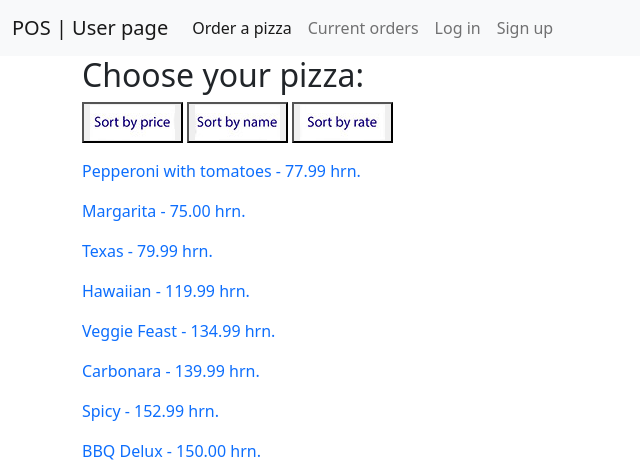
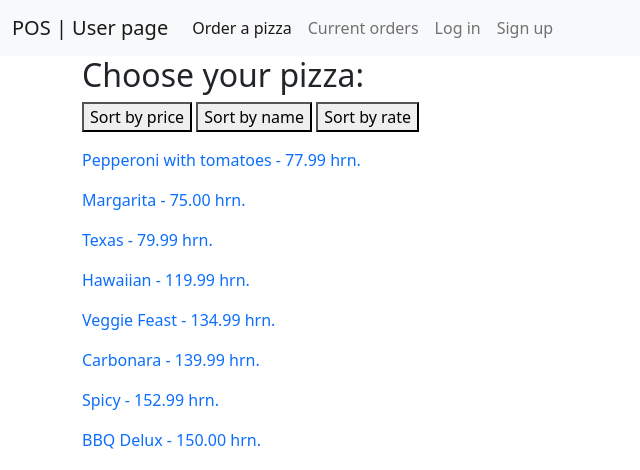
Before and after one commit to denis-liholet/POS, a Flask app: page /pizza_list in a window 1280 px wide. Shown: the top 470 px of the page, without its empty margins (0-640 px from the left). Run offline with Flask 2, Linux system fonts and the light colour scheme; data comes from the database, SQL or seed files in the repository; both versions use the stored data as it was after the commit.

Commit message:
change app.py

```diff
--- a/app.py
+++ b/app.py
@@ -1,6 +1,14 @@
-from pos import app
+from flask import Flask
 
-from views import admin, user, staff, error
+from config import Configuration
+from models.model import database, manager
+
+app = Flask(__name__)
+app.config.from_object(Configuration)
+database.init_app(app)
+manager.init_app(app)
+
+from views import admin, staff, user, error
 
 if __name__ == '__main__':
     app.run()
--- a/config.py
+++ b/config.py
@@ -1,5 +1,6 @@
 class Configuration:
+    DEBUG = True
     SQLALCHEMY_DATABASE_URI = 'sqlite:///resources/pos.db'
+    SQLALCHEMY_MIGRATE_REPO = '/migrations'
     SQLALCHEMY_TRACK_MODIFICATIONS = False
     SECRET_KEY = 'some secret salt)'
-    DEBUG = True
--- a/service/admin_utils.py
+++ b/service/admin_utils.py
@@ -1,7 +1,7 @@
 from flask import flash, redirect, url_for
 
 from models.model import Pizza, User
-from pos import database
+from app import database
 
 
 def if_empty(new_value, old_value):
@@ -36,19 +36,23 @@ def add_new_pizza(request) -> None:
     description = request.form['description']
     image = request.form['image']
 
-    try:
-        price = round(float(request.form['price']), 2)
-    except ValueError:
-        flash('Check your input on the price field. The price could be only in a number format.'
-              'The pizza price has been set to 0.00 hrn, you should change this value !!!')
-        price = 0
+    not_unique = Pizza.query.filter_by(name=name).first()
 
-    pizza = Pizza(name=name, description=description, price=price, image=image)
+    if not_unique:
+        return flash('Pizza name should be an unique')
+    else:
+        try:
+            price = round(float(request.form['price']), 2)
+        except ValueError:
+            flash('Check your input on the price field. The price could be only in a number format.'
+                  'The pizza price has been set to 0.00 hrn, you should change this value.')
+            price = 0
+        pizza = Pizza(name=name, description=description, price=price, image=image)
 
-    database.session.add(pizza)
-    database.session.commit()
+        database.session.add(pizza)
+        database.session.commit()
 
-    flash(f'Pizza "{pizza.name}" has been added.')
+        flash(f'Pizza "{pizza.name}" has been added.')
 
 
 def update_pizza(request, pizza):
--- a/service/database_init.py
+++ b/service/database_init.py
@@ -1,4 +1,4 @@
-from pos import app, database
+from app import app, database
 
 # database creating
 if __name__ == '__main__':
--- a/service/staff_utils.py
+++ b/service/staff_utils.py
@@ -1,4 +1,4 @@
-from pos import database
+from app import database
 
 
 def order_done(order, employee) -> None:
--- a/templates/pizza_list.html
+++ b/templates/pizza_list.html
@@ -8,12 +8,9 @@
 
     <form action="{{ url_for('pizza_list') }}" method="post">
 
-        <button type="submit" formmethod="post" name="name" value="price">
-            <img src="\static\sort_by_price.jpg" alt="something went wrong :(" style="vertical-align: middle"></button>
-        <button type="submit" formmethod="post" name="name" value="name">
-            <img src="\static\sort_by_name.jpg" alt="something went wrong :(" style="vertical-align: middle"></button>
-        <button type="submit" formmethod="post" name="name" value="rate">
-            <img src="\static\sort_by_rate.jpg" alt="something went wrong :(" style="vertical-align: middle"></button>
+        <button type="submit" formmethod="post" name="name" value="price">Sort by price</button>
+        <button type="submit" formmethod="post" name="name" value="name">Sort by name</button>
+        <button type="submit" formmethod="post" name="name" value="rate">Sort by rate</button>
         <p></p>
     </form>
 
--- a/views/admin.py
+++ b/views/admin.py
@@ -2,7 +2,7 @@ from flask import render_template, request, redirect, url_for
 from flask_login import login_required
 
 from models.model import Ingredient, Order, Pizza, User
-from pos import app
+from app import app
 from service.admin_utils import get_all_items, add_new_pizza, update_pizza, del_pizza, delete_user
 
 
--- a/views/error.py
+++ b/views/error.py
@@ -1,4 +1,4 @@
-from pos import app
+from app import app
 
 
 @app.errorhandler(500)
--- a/views/staff.py
+++ b/views/staff.py
@@ -2,7 +2,7 @@ from flask import render_template, request, redirect, url_for
 from flask_login import login_required, current_user
 
 from models.model import Pizza, User, Order
-from pos import app
+from app import app
 from service.staff_utils import order_done
 
 
--- a/views/user.py
+++ b/views/user.py
@@ -4,7 +4,7 @@ from sqlalchemy import desc
 from werkzeug.security import check_password_hash, generate_password_hash
 
 from models.model import database, Pizza, Ingredient, Order, User
-from pos import app
+from app import app
 from service.admin_utils import get_all_items
 
 
```
Also changed, not shown: pos.py (deleted, +0 -11 lines), tests/test_admin_utils.py (+1 -1 lines), tests/test_repr_function.py (+1 -1 lines), tests/test_staff_utils.py (+1 -1 lines), tests/test_views.py (+1 -1 lines), resources/pos.db, resources/test.db.
